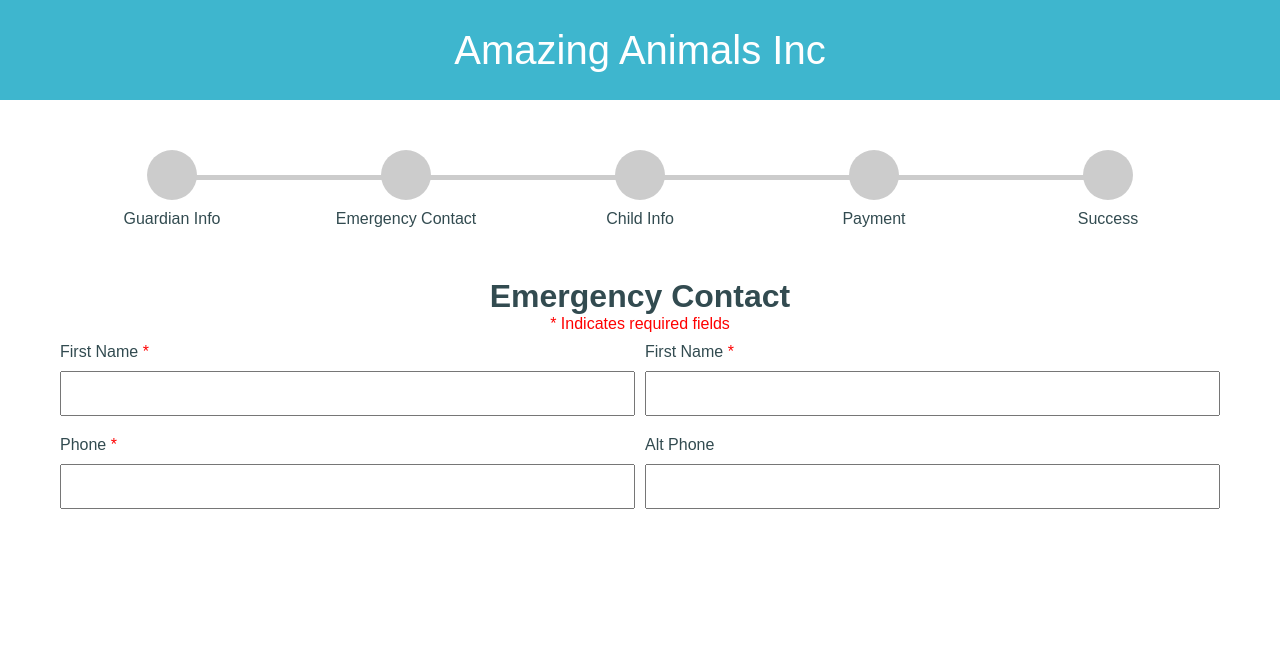
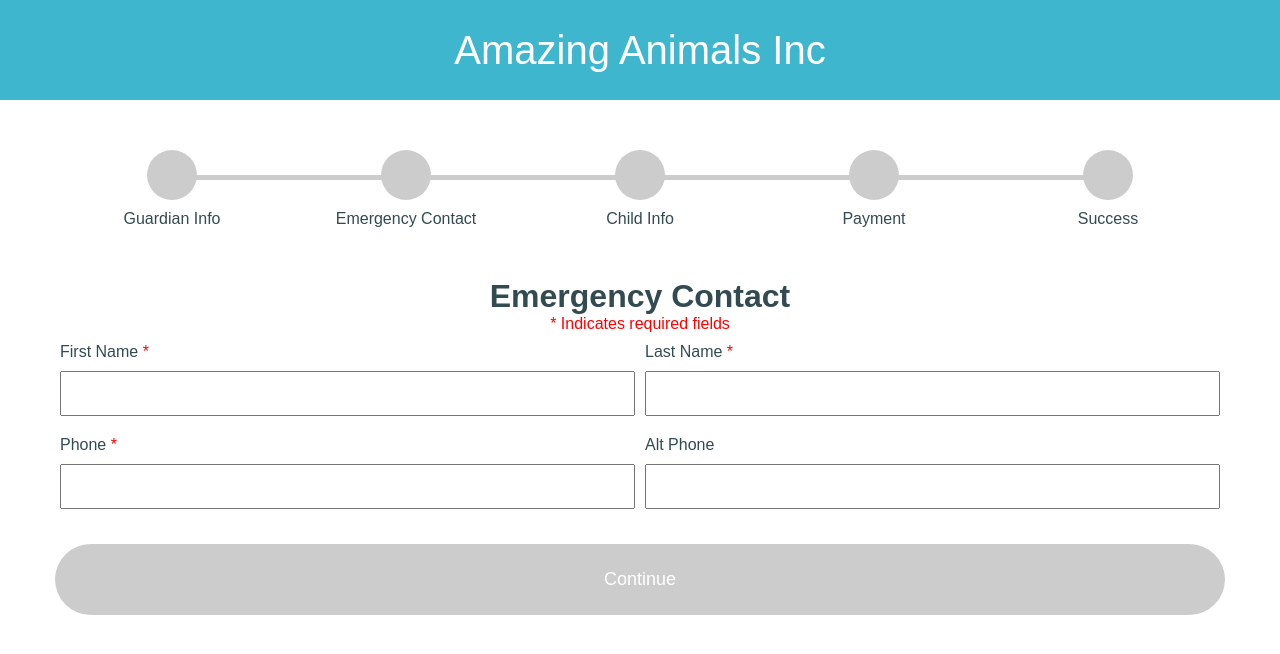
Before and after one commit to luxway/kids-night-out, a React (Create React App) app: page /emergency-contact in a window 1280 px wide. Shown: the top 654 px of the page. Built offline with nearby package versions, Linux system fonts and the light colour scheme.

Commit message:
Added validation logic

```diff
--- a/src/sections/forms/EmergencyContactForm.js
+++ b/src/sections/forms/EmergencyContactForm.js
@@ -1,33 +1,91 @@
-import React from 'react'
-import {Form} from '../../components'
+import React, {useContext, useEffect, useState} from 'react'
+import {Button, Form} from '../../components'
+import {EmergencyContext, ValidContext} from '../../App'
+import {useHistory} from 'react-router-dom'
+import emergencyValidation from '../../forms/emergencyValidation'
 
 const EmergencyContactForm = () => {
+    const [emergency, setEmergency] = useContext(EmergencyContext)
+    const [valid, setValid] = useContext(ValidContext)
+    const history = useHistory()
+    const [errors, setErrors] = useState([])
+
+    useEffect(() => {
+        const validation = emergencyValidation(emergency)
+        if (Object.keys(validation).length > 0) {
+            setValid(prev => (
+                {
+                    ...prev,
+                    emergency: false
+                }
+            ))
+        } else {
+            setValid(prev => (
+                {
+                    ...prev,
+                    emergency: true
+                }
+            ))
+        }
+    }, [emergency, setValid])
+
+    const handleChange = e => {
+        e.persist()
+        setEmergency(prev => (
+            {
+                ...prev,
+                [e.target.name]: e.target.value
+            }
+        ))
+    }
+
+    const handleClick = () => {
+        if (valid.emergency) {
+            history.push('/child')
+        } else {
+            const errorList = emergencyValidation(emergency)
+            const errorTmp = []
+            for (let key in errorList) {
+                errorTmp.push(errorList[key])
+            }
+            setErrors(errorTmp)
+        }
+    }
+
     return (
+        <>
             <Form>
+                {errors.length > 0 ? (
+                    <Form.Errors>
+                        {errors[0]}
+                    </Form.Errors>
+                ) : null}
                 <Form.Wrapper>
                     <Form.Group>
                         <Form.Label>First Name <span>*</span></Form.Label>
-                    <Form.Input />
+                        <Form.Input name="first_name" onChange={handleChange} value={emergency.first_name || ''} />
                     </Form.Group>
 
                     <Form.Group>
-                    <Form.Label>First Name <span>*</span></Form.Label>
-                    <Form.Input />
+                        <Form.Label>Last Name <span>*</span></Form.Label>
+                        <Form.Input name="last_name" onChange={handleChange} value={emergency.last_name || ''} />
                     </Form.Group>
                 </Form.Wrapper>
 
                 <Form.Wrapper>
                     <Form.Group>
                         <Form.Label>Phone <span>*</span></Form.Label>
-                    <Form.Input />
+                        <Form.Input type="tel" name="phone" onChange={handleChange} value={emergency.phone || ''} />
                     </Form.Group>
 
                     <Form.Group>
                         <Form.Label>Alt Phone</Form.Label>
-                    <Form.Input />
+                        <Form.Input type="tel" name="alt_phone" onChange={handleChange} value={emergency.alt_phone || ''} />
                     </Form.Group>
                 </Form.Wrapper>
             </Form>
+            <Button valid={valid.emergency} onClick={handleClick} margin="25px 0">Continue</Button>
+        </>
     )
 }
 
```
Lines whose indentation alone changed are shown as unchanged.
